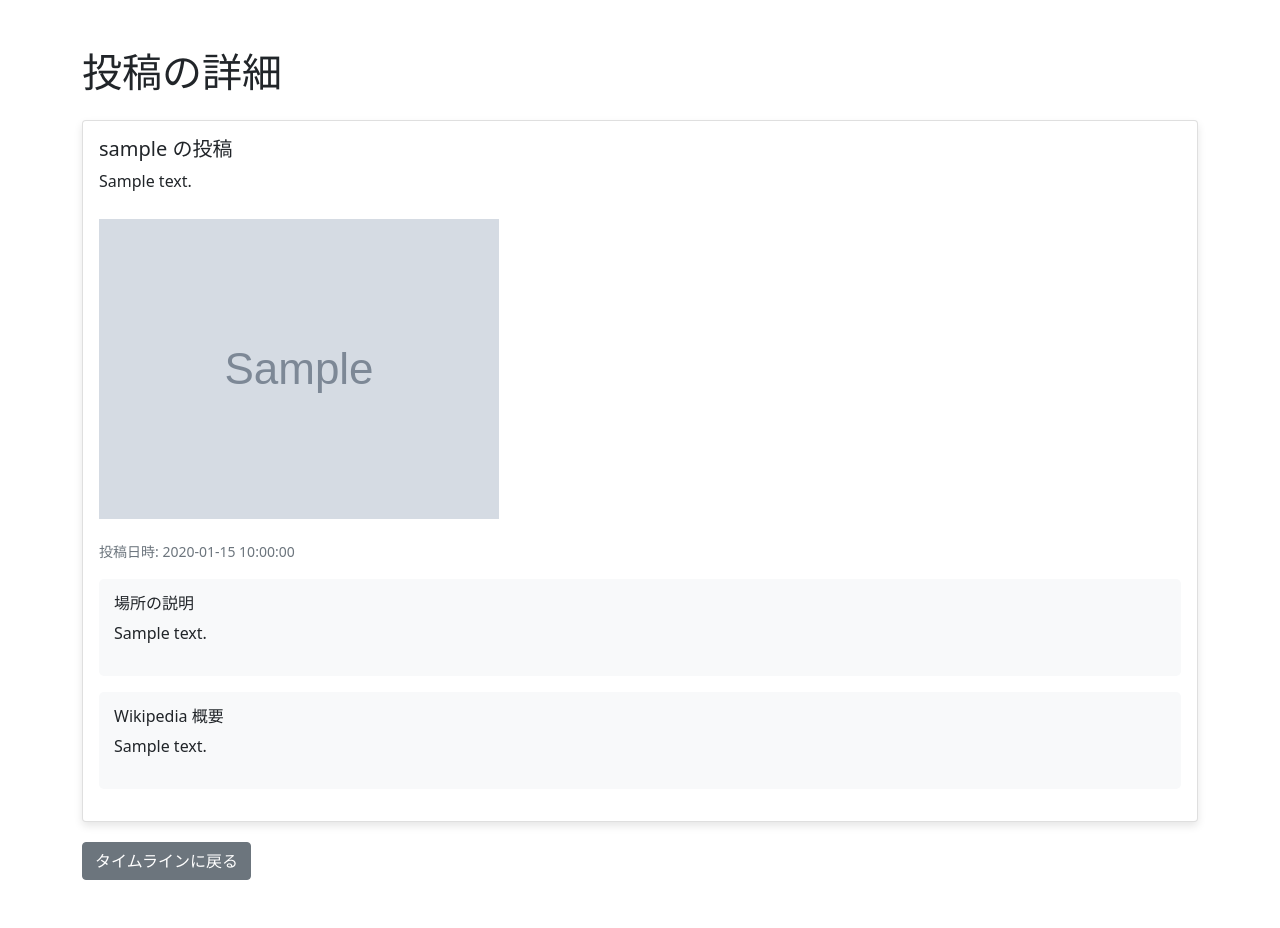
After one commit to spheal363/LocaConne, a Flask app: template backend/templates/details.html in a window 1280 px wide. The commit adds this page. Run offline with Flask 3, Linux system fonts and the light colour scheme; the template is opened without the code that fills it: most values are stand-ins (such as "Sample title", 1, 10 or a date in 2020); grey boxes marked "Sample" are stand-in pictures; some libraries are stand-ins or nearby versions.

Commit message:
詳細を表示

```diff
--- a/backend/server.py
+++ b/backend/server.py
@@ -6,6 +6,11 @@ import mysql.connector as mydb
 from SPARQLWrapper import SPARQLWrapper, JSON
 from datetime import datetime
 import requests
+import wikipedia  # 追加
+import subprocess  # 追加
+
+# Wikipediaの言語設定を日本語に設定
+wikipedia.set_lang("ja")
 
 # Flaskアプリケーションのセットアップ
 app = Flask(__name__)
@@ -31,46 +36,55 @@ conn.ping(reconnect=True)
 # SPARQLエンドポイントの設定
 sparql = SPARQLWrapper("https://query.wikidata.org/sparql")
 
+# MeCabの辞書にNEologdを指定
+neologd_path = "/usr/lib/x86_64-linux-gnu/mecab/dic/mecab-ipadic-neologd"
 
 # 除外ワードの設定
 # 参考：https://qiita.com/yineleyici/items/73296d4b7491bdb77cd0
 def WordVerification(text):
-    # 正規表現でカタカナを除外する
-    regex = "^[\u30a1-\u30fa\u30fc]+$"
-    match = re.match(regex, text)
-    if match:
+    """
+    入力テキストが除外ワードに該当しないか確認する関数
+    """
+    # 除外ワードリスト
+    exclusion_list = ["新開発", "日本", "関東", "関西", "東北", "東", "西", "南", "北"]
+
+    # 除外ワードリストに含まれているかをチェック
+    if text in exclusion_list:
         return False
-
-    # リストに一致するワードを除外する
-    elif text in ["新開発", "日本", "関東", "関西", "東北", "東", "西", "南", "北"]:
-        return False
-
     else:
         return True
 
 
+
 # 地名だけ抽出する
 def PlaceExtracting(text):
-    # 形態素解析
-    mecab = MeCab.Tagger()
+    """
+    テキストから地名を抽出する関数
+    """
+    mecab = MeCab.Tagger(f'-d {neologd_path}')
     node = mecab.parseToNode(text)
     locList = []
+
     while node:
         pos = node.feature.split(",")
 
-        # 除外ワードに引っかからなくてかつ地名であるとき
-        if WordVerification(node.surface) and pos[2] == "地名":
-            locList.append(node.surface)
+        # 固有名詞または一般名詞かつ除外ワードに引っかからない場合
+        if WordVerification(node.surface):
+            # 地域や観光地（温泉など）を抽出
+            if (len(pos) > 1 and (pos[1] == "固有名詞" or pos[1] == "一般")):
+                # 「温泉」などの特定キーワードが含まれる場合も抽出
+                if pos[2] == "地域" or "温泉" in node.surface:
+                    locList.append(node.surface)
         node = node.next
 
     return locList
+
 
 
 # Wikidata APIを使用して地名から場所の情報を取得
 def get_location_details(location):
     print(f"Searching for location: {location}")
 
-    # Wikidata APIのエンドポイント
     url = "https://www.wikidata.org/w/api.php"
     params = {
         'action': 'wbsearchentities',
@@ -82,16 +96,33 @@ def get_location_details(location):
 
     try:
         response = requests.get(url, params=params)
-        response.raise_for_status()  # HTTPエラーのチェック
+        response.raise_for_status()
         data = response.json()
 
         if 'search' in data and len(data['search']) > 0:
-            # 検索結果からQIDを取得
             qid = data['search'][0]['id']
-            label = data['search'][0]['label']
-            description = data['search'][0].get('description', '')
 
-            # QIDから座標情報を取得
+            # SPARQLクエリで詳細情報を取得
+            sparql.setQuery(f"""
+                SELECT ?label ?description WHERE {{
+                    wd:{qid} rdfs:label ?label .
+                    OPTIONAL {{ wd:{qid} schema:description ?description . }}
+                    FILTER (lang(?label) = "ja")
+                    FILTER (lang(?description) = "ja")
+                }}
+                LIMIT 1
+            """)
+            sparql.setReturnFormat(JSON)
+            results = sparql.query().convert()
+
+            if results["results"]["bindings"]:
+                label = results["results"]["bindings"][0]["label"]["value"]
+                description = results["results"]["bindings"][0].get("description", {}).get("value", "")
+            else:
+                label = data['search'][0]['label']
+                description = data['search'][0].get('description', '')
+
+            # 座標を取得
             coordinate = get_coordinates_from_qid(qid)
 
             print(f"Found location: {label}, Description: {description}, Coordinate: {coordinate}")
@@ -107,7 +138,6 @@ def get_location_details(location):
 
 # QIDから座標情報を取得
 def get_coordinates_from_qid(qid):
-    sparql = SPARQLWrapper("https://query.wikidata.org/sparql")
     sparql.setQuery(f"""
         SELECT ?coordinate WHERE {{
             wd:{qid} wdt:P625 ?coordinate.
@@ -119,29 +149,50 @@ def get_coordinates_from_qid(qid):
     try:
         results = sparql.query().convert()
         if results["results"]["bindings"]:
-            coordinate = results["results"]["bindings"][0]["coordinate"]["value"]
-            return coordinate
+            return results["results"]["bindings"][0]["coordinate"]["value"]
     except Exception as e:
-        print(f"SPARQL query failed: {e}")
+        print(f"Error in get_coordinates_from_qid: {e}")
 
     return None
 
 
+
+# Wikipediaの概要を取得
+def get_wikipedia_summary(place_label):
+    try:
+        summary = wikipedia.summary(place_label, sentences=2)
+        return summary
+    except wikipedia.exceptions.DisambiguationError as e:
+        print(f"DisambiguationError: {e.options}")
+        return None
+    except wikipedia.exceptions.PageError:
+        print(f"No Wikipedia page found for {place_label}")
+        return None
+    except Exception as e:
+        print(f"Error getting Wikipedia summary for {place_label}: {e}")
+        return None
+
+
+
 # 地名の情報をlocation_detailsテーブルに保存する関数
 def save_location_details(post_id, location):
-    place_label, description, coordinate = get_location_details(location)  # 返り値が3つであることを考慮
+    place_label, description, coordinate = get_location_details(location)
     if place_label:
         try:
+            # Wikipediaの概要を取得
+            wikipedia_summary = get_wikipedia_summary(place_label)
             cursor = conn.cursor()
-            sql = "INSERT INTO location_details (post_id, location, description, coordinate) VALUES (%s, %s, %s, %s)"  # 座標も保存するようにクエリを修正
-            val = (post_id, place_label, description, coordinate)
+            sql = """
+                INSERT INTO location_details (post_id, location, description, coordinate, wikipedia_summary)
+                VALUES (%s, %s, %s, %s, %s)
+            """
+            val = (post_id, place_label, description, coordinate, wikipedia_summary)
             cursor.execute(sql, val)
             conn.commit()
             cursor.close()
             print(f"Location details saved for post ID {post_id}")
         except mydb.Error as e:
             print(f"Error saving location details: {e}")
-
 
 
 # 投稿フォーム表示用のエンドポイント
@@ -172,8 +223,10 @@ def post_content():
 
     # 場所名の抽出（自然言語処理）
     locations = PlaceExtracting(text)
+    print(locations)
 
     # 画像解析によるランドマーク検出
+    landmark = None
     if image_url:
         try:
             vision_image = vision.Image()
@@ -197,9 +250,24 @@ def post_content():
     post_id = cursor.lastrowid  # 保存した投稿のIDを取得
 
     # 地名情報を取得して保存
-    save_location_details(post_id, landmark)
+    selected_location = None
+    if landmark and locations:
+        # 両方が存在する場合は画像からのランドマークを使用
+        selected_location = landmark
+    elif locations:
+        # テキストからの地名のみが存在する場合
+        selected_location = locations[0]  # 最初の地名を使用
+    elif landmark:
+        # 画像からのランドマークのみが存在する場合
+        selected_location = landmark
+
+    if selected_location:
+        save_location_details(post_id, selected_location)
+    else:
+        print("No location information available to save.")
 
     return jsonify({"status": "success"})
+
 
 
 # タイムライン表示用のエンドポイント
@@ -207,11 +275,34 @@ def post_content():
 def get_timeline():
     cursor = conn.cursor(dictionary=True)
     cursor.execute(
-        "SELECT username, text, image_url, time FROM posts ORDER BY time DESC"
+        "SELECT id, username, text, image_url, time FROM posts ORDER BY time DESC"
     )
     posts = cursor.fetchall()
     return render_template("timeline.html", posts=posts)
 
+
+@app.route('/post/<int:post_id>', methods=['GET'])
+def post_details(post_id):
+    cursor = conn.cursor(dictionary=True)
+    # 投稿内容を取得
+    cursor.execute("SELECT * FROM posts WHERE id = %s", (post_id,))
+    post = cursor.fetchone()
+    # 場所の詳細を取得
+    cursor.execute("""
+        SELECT description, coordinate, wikipedia_summary
+        FROM location_details WHERE post_id = %s
+    """, (post_id,))
+    location = cursor.fetchone()
+    description = location['description'] if location else None
+    coordinate = location['coordinate'] if location else None
+    wikipedia_summary = location['wikipedia_summary'] if location else None
+    return render_template(
+        'details.html',
+        post=post,
+        description=description,
+        coordinate=coordinate,
+        wikipedia_summary=wikipedia_summary
+    )
 
 # リダイレクト
 @app.route("/")
--- /dev/null
+++ b/backend/templates/details.html
@@ -0,0 +1,67 @@
+<!DOCTYPE html>
+<html lang="ja">
+<head>
+    <meta charset="UTF-8">
+    <title>投稿の詳細</title>
+    <link rel="stylesheet" href="https://cdnjs.cloudflare.com/ajax/libs/bootstrap/5.1.3/css/bootstrap.min.css">
+    <style>
+        .post-card {
+            margin-bottom: 20px;
+            box-shadow: 0 4px 8px rgba(0, 0, 0, 0.1);
+        }
+        .post-image {
+            max-width: 100%;
+            height: auto;
+            margin-top: 10px;
+        }
+        .post-details {
+            margin-top: 20px;
+        }
+        .description {
+            background-color: #f8f9fa;
+            padding: 15px;
+            border-radius: 5px;
+        }
+        .map-link {
+            text-decoration: none;
+            color: #007bff;
+        }
+    </style>
+</head>
+<body>
+    <div class="container my-5">
+        <h1 class="mb-4">投稿の詳細</h1>
+        <div class="card post-card">
+            <div class="card-body">
+                <h5 class="card-title">{{ post.username }} の投稿</h5>
+                <p class="card-text">{{ post.text }}</p>
+
+                {% if post.image_url %}
+                    <img src="{{ post.image_url }}" alt="投稿画像" class="post-image">
+                {% endif %}
+
+                <div class="post-details">
+                    {% if post.time %}
+                        <p><small class="text-muted">投稿日時: {{ post.time }}</small></p>
+                    {% endif %}
+
+                    {% if description %}
+                        <div class="description mb-3">
+                            <h6>場所の説明</h6>
+                            <p>{{ description }}</p>
+                        </div>
+                    {% endif %}
+
+                    {% if wikipedia_summary %}
+                        <div class="description mb-3">
+                            <h6>Wikipedia 概要</h6>
+                            <p>{{ wikipedia_summary }}</p>
+                        </div>
+                    {% endif %}
+                </div>
+            </div>
+        </div>
+        <a href="/timeline" class="btn btn-secondary">タイムラインに戻る</a>
+    </div>
+</body>
+</html>
```
Also changed, not shown: backend/templates/post.html (+10 -2 lines), backend/templates/timeline.html (+6 -3 lines).
